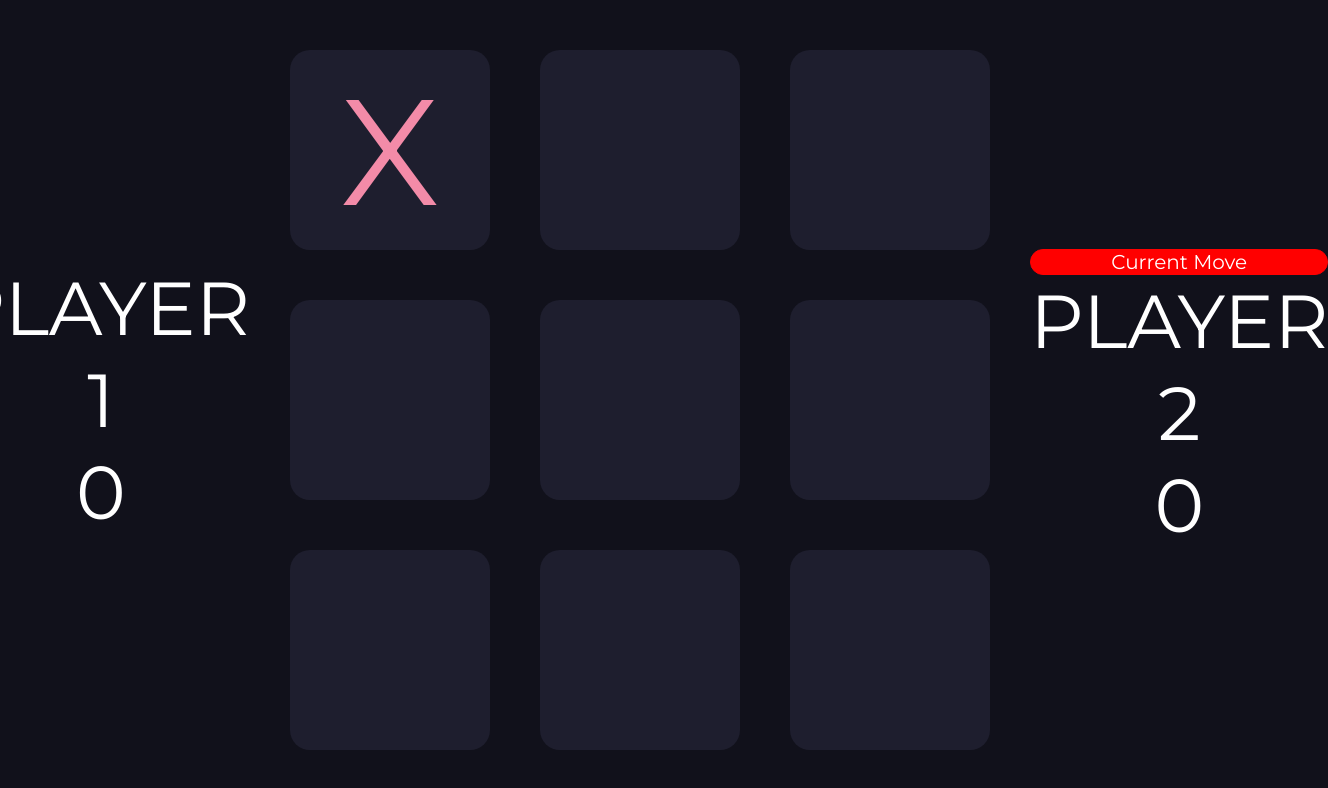
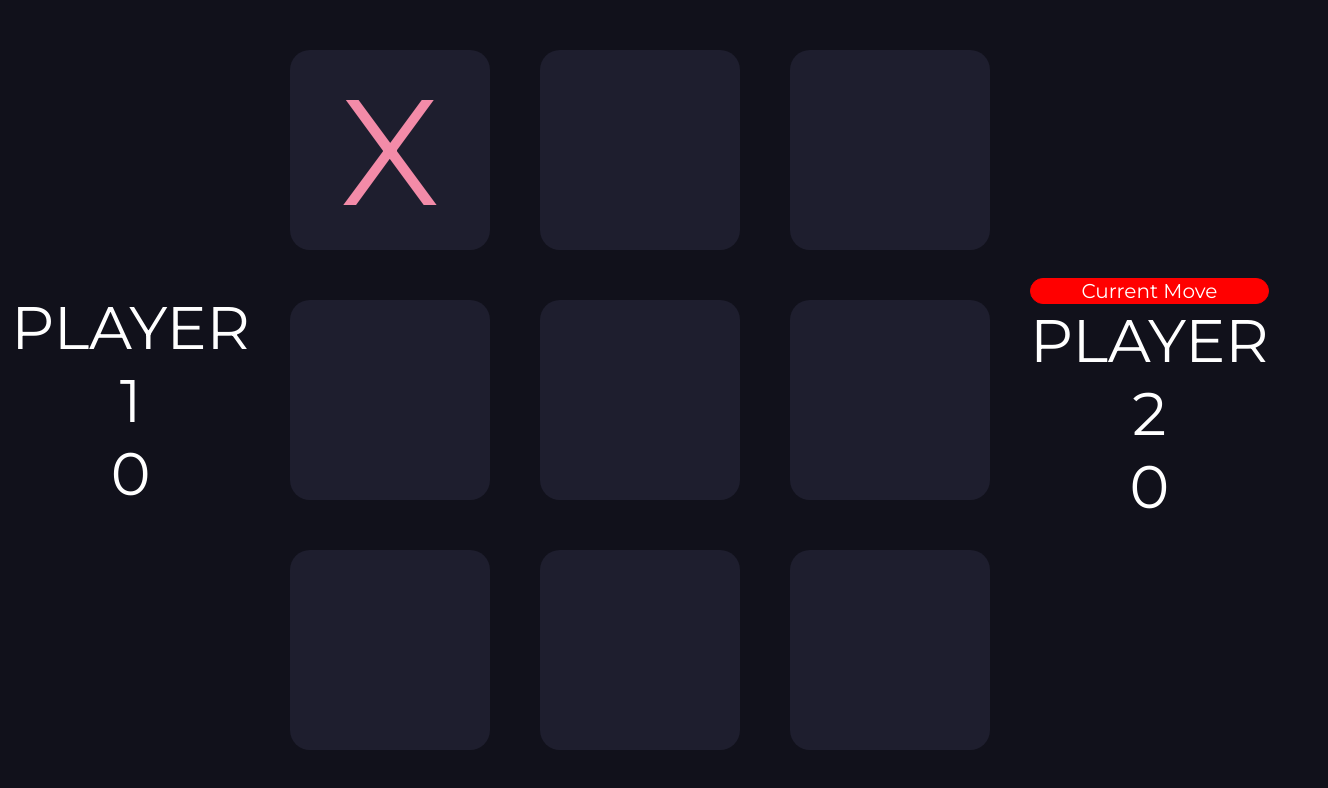
Before and after one commit to OdeMillington/TicTacToe, a plain HTML site: page index.html in a window 1280 px wide. Both pictures are taken after a click on the element 390 px from the left and 150 px from the top of the page. Shown: the whole page, 1328 px wide, since content can reach past the window. Drawn offline with Linux system fonts and the light colour scheme.

Commit message:
Added prevention against double clicking square

```diff
--- a/script.js
+++ b/script.js
@@ -18,6 +18,7 @@ const gameBoard = (() => {
       }
     };
 
+
     const resetGame = () => {
       board = [
         ["", "", ""],
@@ -34,6 +35,10 @@ const gameBoard = (() => {
 
       controlMoveIdent();
     };
+
+    const displayBoard = () => {
+      console.log(board)
+    }
 
     const checkWin = (currentPlayer) => {
       let isWin = false;
@@ -132,7 +137,7 @@ const gameBoard = (() => {
 
     };
 
-    return { setplayerMarker, resetGame, checkWin };
+    return { setplayerMarker, resetGame, checkWin, displayBoard };
   })();
 
   // Player Objects
@@ -183,6 +188,12 @@ const gameBoard = (() => {
   };
 
   function registerMove(square) {
+
+    // Stops double selecting
+    if (square.querySelector(".markerItem")) {
+      return
+  }
+
     // className comes is as : box top-l
     // so moveRow will become the row it's in E.G top, mid, bottom
     moveRow = square.className.split(" ")[1].split("-")[0];
--- a/style.css
+++ b/style.css
@@ -52,7 +52,7 @@ body {
 }
 
 .leftSide, .rightSide {
-    font-size: 75px;
+    font-size: 60px;
     text-align: center;
     margin-right: 40px;
     margin-left: 40px;
```
